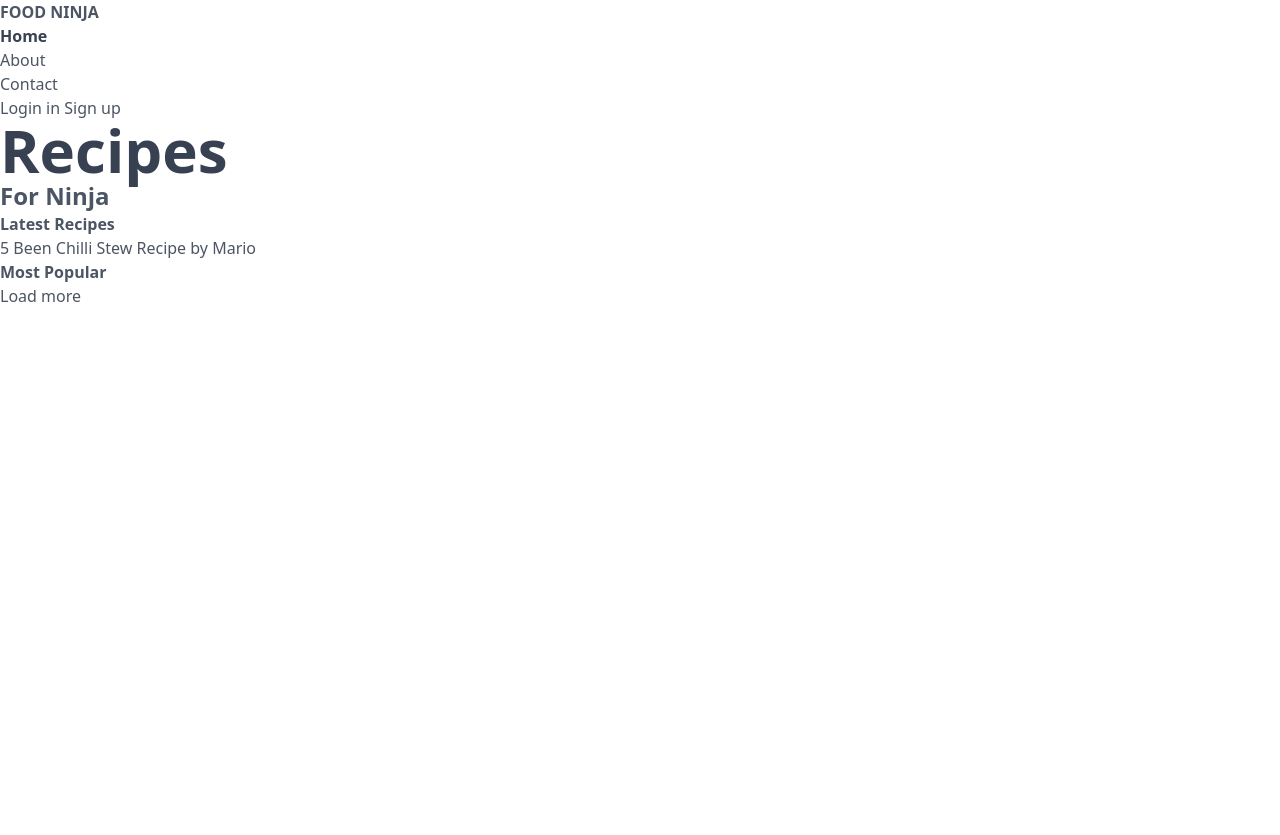
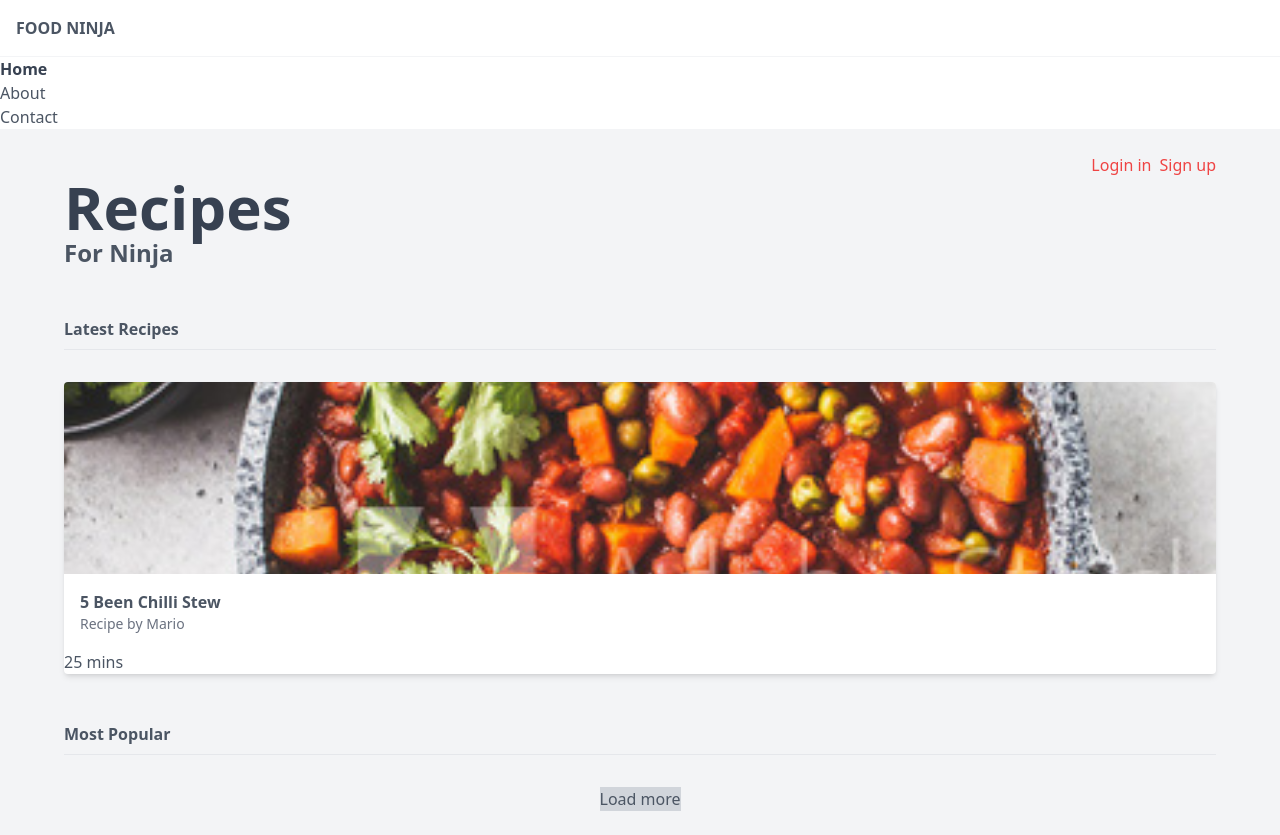
Before and after one commit to vimalsonara/ninjafood, a website: page public/index.html in a window 1280 px wide. Before the commit the page ends 800 px from the top, so only its background shows below. Drawn offline with Linux system fonts and the light colour scheme.

Commit message:
card styling done

```diff
--- a/public/index.html
+++ b/public/index.html
@@ -12,7 +12,7 @@
         <div>
             <nav>
                 <div>
-                    <h1 class="font-bold uppercase">
+                    <h1 class="font-bold uppercase p-4 border-b border-gray-100">
                         <a href="/">Food Ninja</a>
                     </h1>
                 </div>
@@ -36,10 +36,10 @@
             </nav>
         </div><!-- end nav -->
 
-        <main>
-            <div>
-                <a href="#">Login in</a>
-                <a href="#">Sign up</a>
+        <main class="px-16 py-6 bg-gray-100">
+            <div class="flex justify-center md:justify-end">
+                <a href="#" class="text-red-500">Login in</a>
+                <a href="#" class="text-red-500 ml-2">Sign up</a>
             </div>
 
             <header>
@@ -48,28 +48,31 @@
             </header>
 
             <div>
-                <h4 class="font-bold">Latest Recipes</h4>
+                <h4 class="font-bold mt-12 pb-2 border-b border-gray-200">Latest Recipes</h4>
 
-                <div>
+                <div class="mt-8 ">
                     <!-- cards go here -->
-                    <div>
-                        <img src="" alt="">
-                        <div>
-                            <span>5 Been Chilli Stew</span>
-                            <span>Recipe by Mario</span>
+                    <div class="bg-white rounded overflow-hidden shadow-md">
+                        <img src="img/stew.jpg" alt="stew" class="w-full h-32 sm:h-48 object-cover">
+                        <div class="m-4">
+                            <span class="font-bold">5 Been Chilli Stew</span>
+                            <span class="block text-gray-500 text-sm">Recipe by Mario</span>
+                        </div>
+                        <div class="">
+                            <span>25 mins</span>
                         </div>
                     </div>
                 </div>
 
-                <h4 class="font-bold">Most Popular</h4>
+                <h4 class="font-bold mt-12 pb-2 border-b border-gray-200">Most Popular</h4>
 
-                <div>
+                <div class="mt-8">
                     <!-- cards go here -->
 
                 </div>
 
-                <div>
-                    <div>Load more</div>
+                <div class="flex justify-center">
+                    <div class="bg-gray-300">Load more</div>
                 </div>
             </div>
 
```
Also changed, not shown: public/styles.css.
